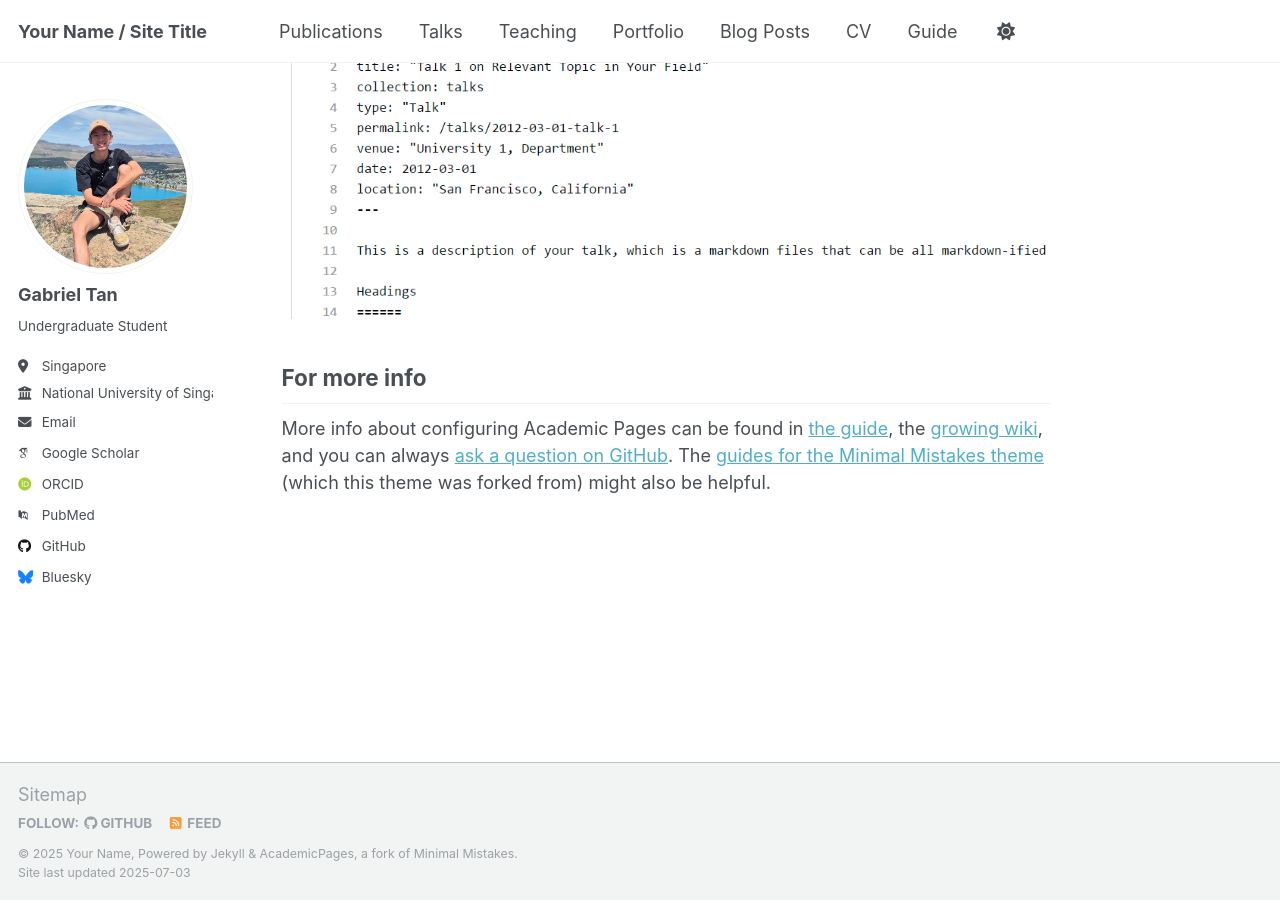
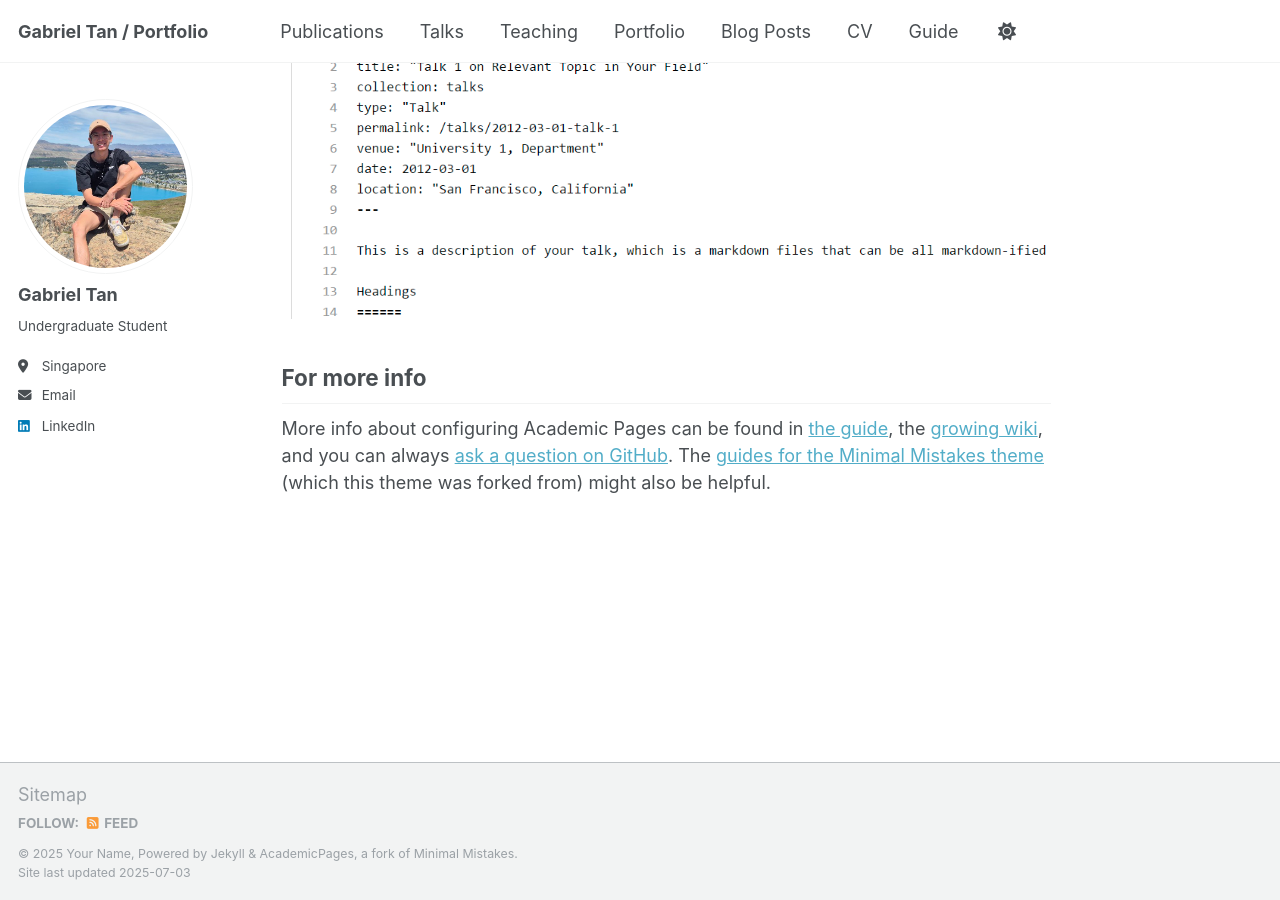
Before and after one commit to Gabetxk/Gabetxk.github.io, a Jekyll site: the page built from _pages/about.md, in a window 1280 px wide and 900 px high, scrolled down 2880 px. Built offline with Jekyll 4.4.1, drawn with Linux system fonts in a browser that asks for light colours; some web fonts are replaced; a script that is not in the unit is left out; some of the changed lines change nothing that is shown.

Commit message:
Update _config.yml

```diff
--- a/_config.yml
+++ b/_config.yml
@@ -9,7 +9,7 @@
 # Basic Site Settings
 locale                   : "en-US"
 site_theme               : "default"
-title                    : "Your Name / Site Title"
+title                    : "Gabriel Tan / Portfolio"
 title_separator          : "-"
 name                     : &name "Your Name"
 description              : &description "personal description"
@@ -27,18 +27,18 @@ author:
   pronouns         : # example: "she/her"
   bio              : "Undergraduate Student"
   location         : "Singapore"
-  employer         : "National University of Singapore"
+  school         : "National University of Singapore"
   uri              : # URL
   email            : "gxktan@gmail.com"
 
   # Academic websites
   academia         : # URL
   arxiv            : # URL - Update with the correct link to your profile
-  googlescholar    : "https://scholar.google.com/citations?user=PS_CX0AAAAAJ"
+  googlescholar    : # URL
   impactstory      : # URL
-  orcid            : "http://orcid.org/yourorcidurl"
+  orcid            : # URL
   semantic         : # URL
-  pubmed           : "https://www.ncbi.nlm.nih.gov/pubmed/?term=john+snow"
+  pubmed           : # URL
   researchgate     : # URL
   scopus           : # URL
 
@@ -46,13 +46,13 @@ author:
   bitbucket        : # Username - Update with your username on the site
   codepen          : # Username
   dribbble         : # Username
-  github           : "academicpages"
+  github           : #URL
   kaggle           : # Username
   stackoverflow    : # User number or user number and name (i.e., use "1" or "1/jeff-atwood")
 
   # Social media
   artstation       : # Username
-  bluesky          : "bsky.app" # Replace this with you Bluesky username
+  bluesky          : # Replace this with you Bluesky username
   facebook         : # Username
   flickr           : # Username
   foursquare       : # Username
@@ -61,7 +61,7 @@ author:
   keybase          : # Username
   instagram        : # Username
   lastfm           : # Username
-  linkedin         : # Username
+  linkedin         : "https://www.linkedin.com/in/gabriel-tan-187389277/"
   mastodon         : # URL
   medium           : # URL
   pinterest        : # Username
```
